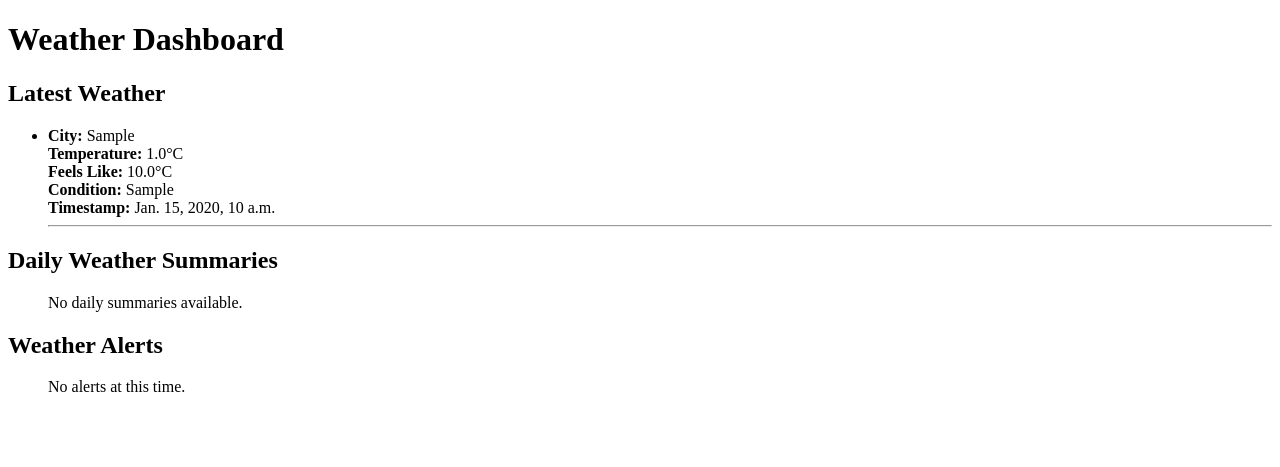
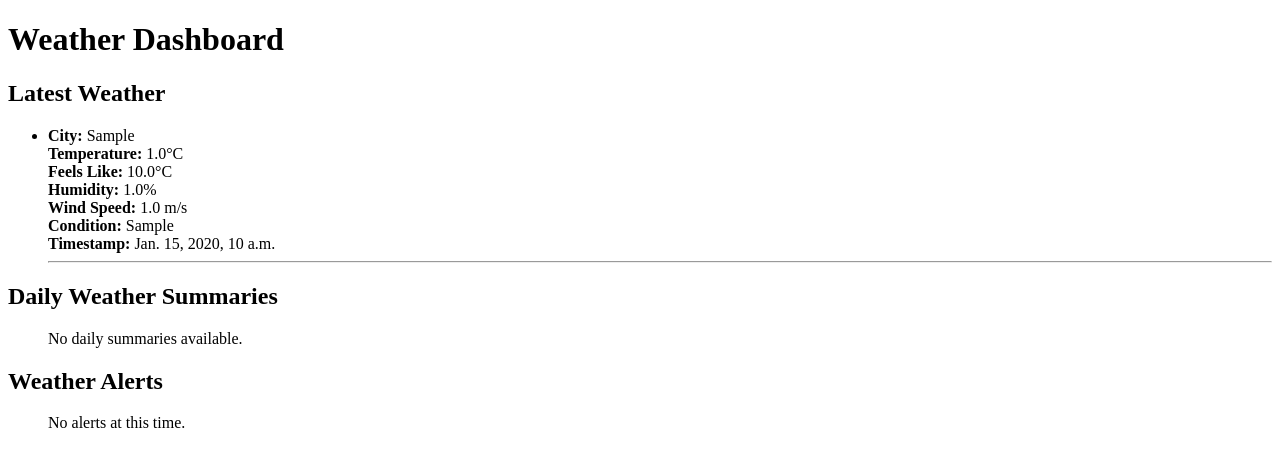
Before and after one commit to abhigyan412/Weather-Zeotap-, a Django app: page / in a window 1280 px wide. Shown: the top 467 px of the page. Run offline with Django 5.2, Linux system fonts and the light colour scheme; tables that the repository leaves empty hold one stand-in row (values such as "Sample post").

Commit message:
latest update

```diff
--- a/weather_monitoring/weather/models.py
+++ b/weather_monitoring/weather/models.py
@@ -5,11 +5,20 @@ class Weather(models.Model):
     city = models.CharField(max_length=100)
     temperature = models.FloatField()
     feels_like = models.FloatField()
-    humidity = models.FloatField(default=0.0)  # New field for humidity
-    wind_speed = models.FloatField(default=0.0)  # New field for wind speed
+    humidity = models.FloatField()
+    wind_speed = models.FloatField()
     main_condition = models.CharField(max_length=100)
     timestamp = models.DateTimeField(auto_now_add=True)
 
+    # Add these fields to store daily high and low temperatures
+    daily_max_temp = models.FloatField(null=True, blank=True)
+    daily_min_temp = models.FloatField(null=True, blank=True)
+    daily_max_wind_speed = models.FloatField(null=True, blank=True)
+    daily_min_wind_speed = models.FloatField(null=True, blank=True)
+    daily_max_humidity = models.FloatField(null=True, blank=True)
+    daily_min_humidity = models.FloatField(null=True, blank=True)
+    def __str__(self):
+        return f"{self.city}: {self.temperature}°C"
 
 class AlertConfig(models.Model):
     """Model to store alert configurations for cities."""
--- a/weather_monitoring/weather/templates/weather/weather_dashboard.html
+++ b/weather_monitoring/weather/templates/weather/weather_dashboard.html
@@ -17,6 +17,8 @@
                     <strong>City:</strong> {{ weather.city }}<br>
                     <strong>Temperature:</strong> {{ weather.temperature }}°C<br>
                     <strong>Feels Like:</strong> {{ weather.feels_like }}°C<br>
+                    <strong>Humidity:</strong> {{ weather.humidity }}%<br>  <!-- Display humidity -->
+                    <strong>Wind Speed:</strong> {{ weather.wind_speed }} m/s<br>  <!-- Display wind speed -->
                     <strong>Condition:</strong> {{ weather.main_condition }}<br>
                     <strong>Timestamp:</strong> {{ weather.timestamp }}
                 </li>
--- a/weather_monitoring/weather/urls.py
+++ b/weather_monitoring/weather/urls.py
@@ -3,4 +3,5 @@ from .views import weather_dashboard
 
 urlpatterns = [
     path('', weather_dashboard, name='weather_dashboard'),
+
 ]
--- a/weather_monitoring/weather/utils.py
+++ b/weather_monitoring/weather/utils.py
@@ -24,17 +24,55 @@ def fetch_weather(city):
 
 def save_weather_data(city, data):
     """Save fetched weather data into the Weather model."""
+
+    # Get the current weather data
+    temperature = data['main']['temp']
+    feels_like = data['main']['feels_like']
+    humidity = data['main']['humidity']
+    wind_speed = data['wind']['speed']
+    main_condition = data['weather'][0]['main']
+
+    # Retrieve existing weather records for the city to find current min and max
+    current_weather = Weather.objects.filter(city=city).order_by('-timestamp').first()
+
+    # Initialize daily extremes
+    if current_weather:
+        daily_max_temp = max(current_weather.daily_max_temp, temperature) if current_weather.daily_max_temp is not None else temperature
+        daily_min_temp = min(current_weather.daily_min_temp, temperature) if current_weather.daily_min_temp is not None else temperature
+        daily_max_humidity = max(current_weather.daily_max_humidity, humidity) if current_weather.daily_max_humidity is not None else humidity
+        daily_min_humidity = min(current_weather.daily_min_humidity, humidity) if current_weather.daily_min_humidity is not None else humidity
+        daily_max_wind_speed = max(current_weather.daily_max_wind_speed, wind_speed) if current_weather.daily_max_wind_speed is not None else wind_speed
+        daily_min_wind_speed = min(current_weather.daily_min_wind_speed, wind_speed) if current_weather.daily_min_wind_speed is not None else wind_speed
+    else:
+        daily_max_temp = temperature
+        daily_min_temp = temperature
+        daily_max_humidity = humidity
+        daily_min_humidity = humidity
+        daily_max_wind_speed = wind_speed
+        daily_min_wind_speed = wind_speed
+
+    # Create a new Weather record
     weather = Weather(
         city=city,
-        temperature=data['main']['temp'],
-        feels_like=data['main']['feels_like'],
-        humidity=data['main']['humidity'],  # New field
-        wind_speed=data['wind']['speed'],    # New field
-        main_condition=data['weather'][0]['main'],
-        timestamp=timezone.now()  # Ensure the timestamp is recorded
+        temperature=temperature,
+        feels_like=feels_like,
+        humidity=humidity,
+        wind_speed=wind_speed,
+        main_condition=main_condition,
+        timestamp=timezone.now(),
+        daily_max_temp=daily_max_temp,          # Store updated daily max temperature
+        daily_min_temp=daily_min_temp,          # Store updated daily min temperature
+        daily_max_humidity=daily_max_humidity,  # Store updated daily max humidity
+        daily_min_humidity=daily_min_humidity,  # Store updated daily min humidity
+        daily_max_wind_speed=daily_max_wind_speed,  # Store updated daily max wind speed
+        daily_min_wind_speed=daily_min_wind_speed   # Store updated daily min wind speed
     )
+
     weather.save()
-    print(f"Saved weather data for {city}: {weather.temperature}°C, {weather.main_condition}, Humidity: {weather.humidity}%, Wind Speed: {weather.wind_speed} m/s")
+    print(f"Saved weather data for {city}: {weather.temperature}°C, {weather.main_condition}, "
+          f"Humidity: {weather.humidity}%, Wind Speed: {weather.wind_speed} m/s")
+
+
 
 def get_weather_data():
     """Continuously fetch weather data for configured cities at intervals."""
@@ -58,32 +96,52 @@ def calculate_daily_summary():
         if city_weather.exists():
             summary = city_weather.aggregate(
                 avg_temp=Avg('temperature'),
-                max_temp=Max('temperature'),
-                min_temp=Min('temperature'),
-                avg_humidity=Avg('humidity'),        # New aggregate for humidity
-                avg_wind_speed=Avg('wind_speed'),    # New aggregate for wind speed
+                max_temp=Max('daily_max_temp'),
+                min_temp=Min('daily_min_temp'),
+                avg_humidity=Avg('humidity'),
+                avg_wind_speed=Avg('wind_speed'),
+                max_wind_speed=Max('daily_max_wind_speed'),  # New aggregate for max wind speed
+                min_wind_speed=Min('daily_min_wind_speed'),  # New aggregate for min wind speed
+                max_humidity=Max('daily_max_humidity'),      # New aggregate for max humidity
+                min_humidity=Min('daily_min_humidity'),      # New aggregate for min humidity
             )
 
-            # Get the dominant weather condition
-            dominant_condition = city_weather.values('main_condition').annotate(
-                count=Count('main_condition')
-            ).order_by('-count').first()
+            # Calculate average based on max and min temperatures
+            if summary['max_temp'] is not None and summary['min_temp'] is not None:
+                avg_temp = (summary['max_temp'] + summary['min_temp']) / 2
+            else:
+                avg_temp = summary['avg_temp']
 
-            dominant_condition_name = dominant_condition['main_condition'] if dominant_condition else 'N/A'
+            # Calculate average wind speed and humidity
+            if summary['max_wind_speed'] is not None and summary['min_wind_speed'] is not None:
+                avg_wind_speed = (summary['max_wind_speed'] + summary['min_wind_speed']) / 2
+            else:
+                avg_wind_speed = summary['avg_wind_speed']
+
+            if summary['max_humidity'] is not None and summary['min_humidity'] is not None:
+                avg_humidity = (summary['max_humidity'] + summary['min_humidity']) / 2
+            else:
+                avg_humidity = summary['avg_humidity']
 
             # Append the city summary with date
             summaries.append({
                 'city': city,
-                'date': today,  # Add the date
-                'avg_temp': summary['avg_temp'],
+                'date': today,
+                'avg_temp': avg_temp,
                 'max_temp': summary['max_temp'],
                 'min_temp': summary['min_temp'],
-                'avg_humidity': summary['avg_humidity'],      # Include avg humidity
-                'avg_wind_speed': summary['avg_wind_speed'],  # Include avg wind speed
-                'dominant_condition': dominant_condition_name,
+                'avg_humidity': avg_humidity,  # Include calculated average humidity
+                'avg_wind_speed': avg_wind_speed,  # Include calculated average wind speed
+                'max_wind_speed': summary['max_wind_speed'],  # Include max wind speed
+                'min_wind_speed': summary['min_wind_speed'],  # Include min wind speed
+                'max_humidity': summary['max_humidity'],      # Include max humidity
+                'min_humidity': summary['min_humidity'],      # Include min humidity
+                'dominant_condition': city_weather.values('main_condition').annotate(count=Count('main_condition')).order_by('-count').first()['main_condition'] if city_weather else 'N/A',
             })
 
     return summaries
+
+
 
 def check_alerts():
     """Check if the temperature exceeds the threshold for two consecutive updates."""
--- a/weather_monitoring/weather/views.py
+++ b/weather_monitoring/weather/views.py
@@ -1,4 +1,5 @@
 from django.shortcuts import render
+
 from .models import Weather
 from .utils import calculate_daily_summary, check_alerts
 from django.db.models import Max, Avg, Min
```
Also changed, not shown: weather_monitoring/weather/templates/weather/visual.html (added, +109 -0 lines), weather_monitoring/weather/migrations/0004_weather_daily_max_temp_weather_daily_min_temp_and_more.py (added), weather_monitoring/weather/migrations/0005_weather_daily_max_humidity_and_more.py (added). Lines whose indentation alone changed are shown as unchanged.
